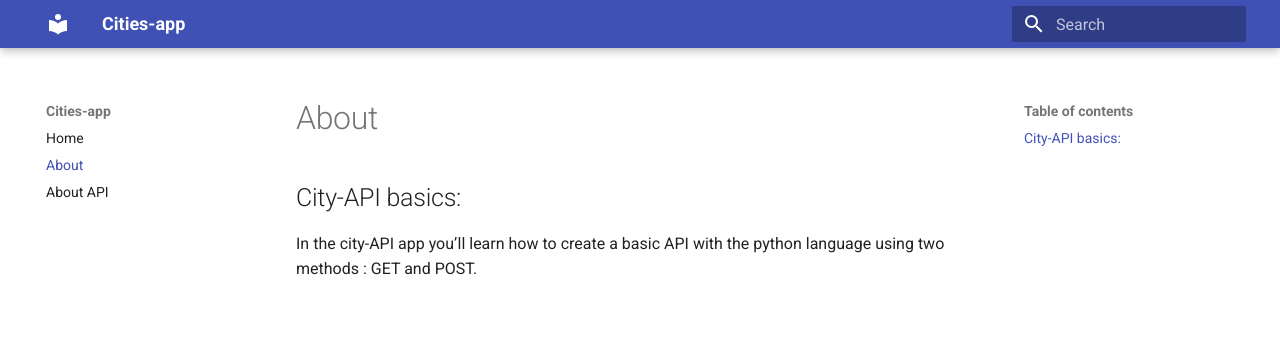
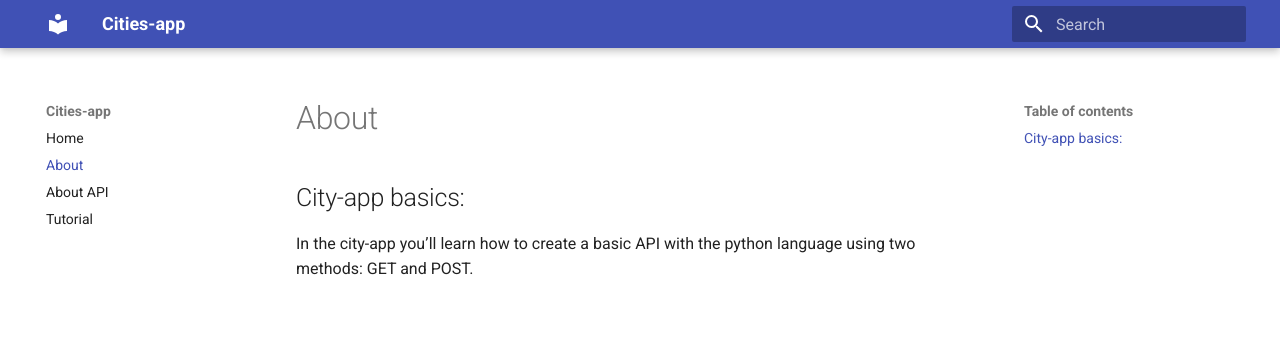
Before and after one commit to jkrobicki/cities-api, an MkDocs documentation site: the page built from docs/about.md, in a window 1280 px wide. Shown: the top 364 px of the page. Built offline with MkDocs 1.6.1 and Material for MkDocs 9.7.7, drawn with Linux system fonts in a browser that asks for light colours.

Commit message:
tutorial1

```diff
--- a/docs/about.md
+++ b/docs/about.md
@@ -1,2 +1,2 @@
-## City-API basics:
-In the city-API app you’ll learn how to create a basic API with the python language using two methods : GET and POST.
+## City-app basics:
+In the city-app you’ll learn how to create a basic API with the python language using two methods: GET and POST.
--- a/mkdocs.yml
+++ b/mkdocs.yml
@@ -4,5 +4,6 @@ nav:
     - Home: index.md
     - About: about.md
     - About API: about_api.md
+    - Tutorial: tutorial.md
 theme:
   name: material
```
Also changed, not shown: docs/tutorial.md (added, +43 -0 lines), 2 other files.
